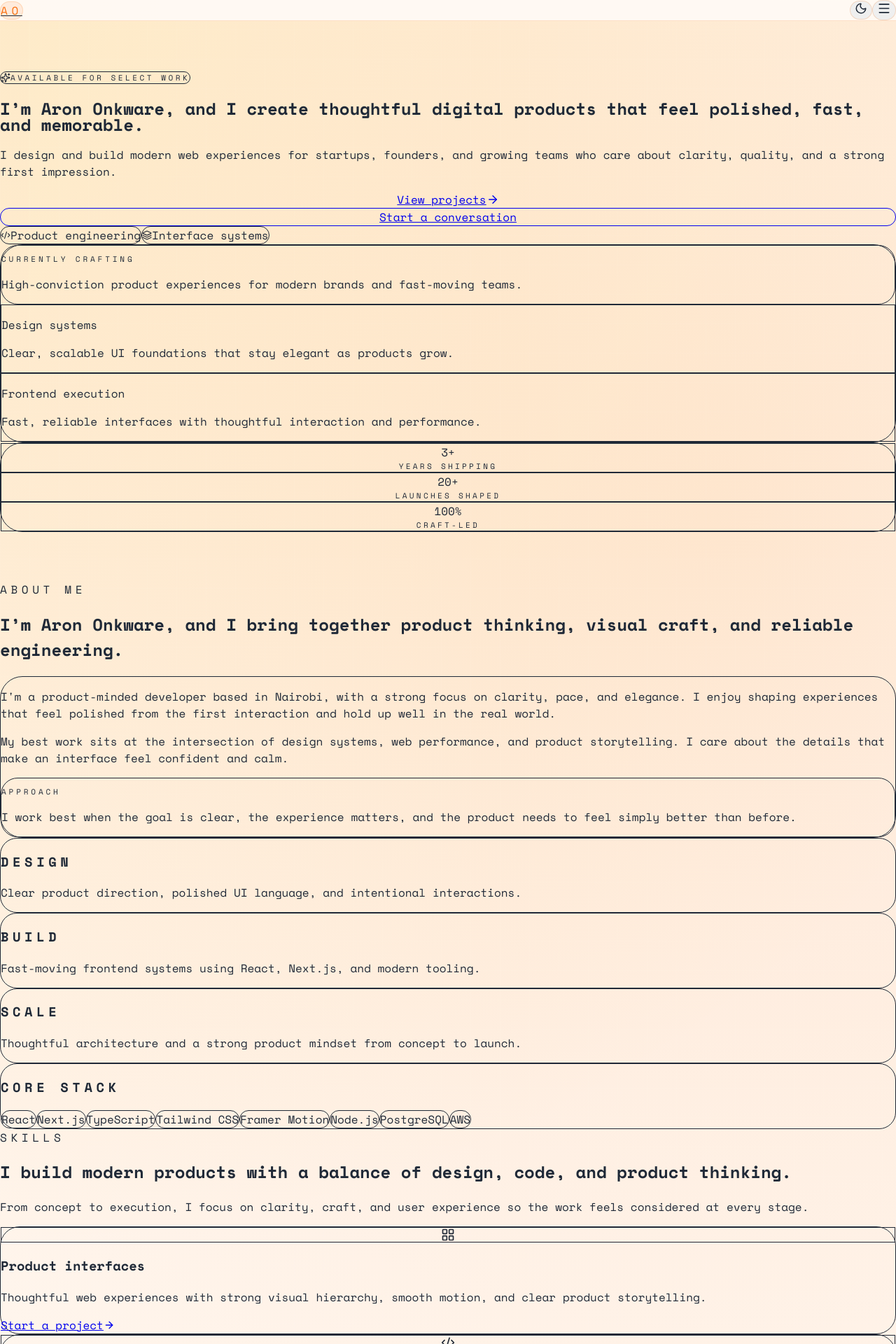
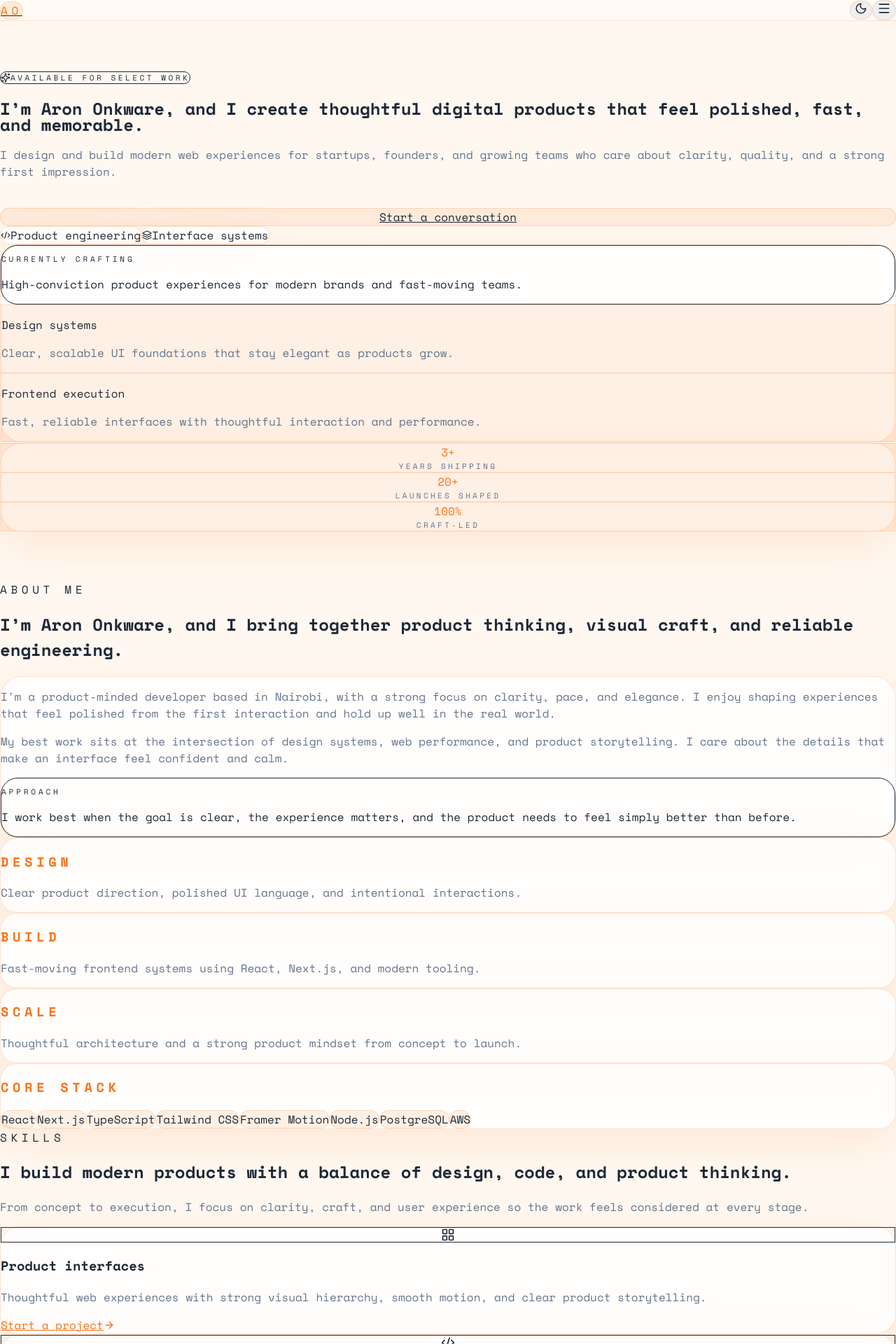
Before and after one commit to draron-dare-045/scopdastechover, a Next.js app: page / in a window 1280 px wide. Shown: the top 1920 px of the page at 70% size. Built offline with nearby package versions, Linux system fonts and the light colour scheme.

Commit message:
clean up

```diff
--- a/app/globals.css
+++ b/app/globals.css
@@ -32,6 +32,34 @@
   --surface-soft: rgba(249, 115, 22, 0.1);
   --muted: #64748b;
   --shadow: 0 20px 60px rgba(249, 115, 22, 0.12);
+}
+
+.surface-card {
+  background-color: var(--surface);
+  border: 1px solid var(--border);
+  box-shadow: var(--shadow);
+  color: var(--foreground);
+}
+
+.surface-card-strong {
+  background-color: var(--surface-strong);
+  border: 1px solid var(--border);
+  box-shadow: var(--shadow);
+  color: var(--foreground);
+}
+
+.surface-muted {
+  color: var(--muted);
+}
+
+.surface-accent {
+  color: var(--accent);
+}
+
+.surface-pill {
+  background-color: var(--surface-soft);
+  border: 1px solid var(--border);
+  color: var(--foreground);
 }
 
 html {
--- a/app/page.tsx
+++ b/app/page.tsx
@@ -10,7 +10,7 @@ import CursorGlow from '@/components/CursorGlow';
 
 export default function Home() {
   return (
-    <main className="relative min-h-screen overflow-hidden bg-slate-950">
+    <main className="relative min-h-screen overflow-hidden" style={{ backgroundColor: 'var(--background)' }}>
       <CursorGlow />
       <div className="pointer-events-none absolute inset-0 -z-10 bg-[radial-gradient(circle_at_top_left,rgba(251,191,36,0.16),transparent_30%),radial-gradient(circle_at_80%_20%,rgba(56,189,248,0.14),transparent_25%),radial-gradient(circle_at_bottom_right,rgba(192,132,252,0.15),transparent_28%)]" />
       <Navigation />
--- a/components/About.tsx
+++ b/components/About.tsx
@@ -28,38 +28,38 @@ const About = () => {
       <div className="mx-auto max-w-7xl">
         <motion.div initial={{ opacity: 0, y: 20 }} animate={inView ? { opacity: 1, y: 0 } : {}} transition={{ duration: 0.6 }} className="mb-10">
           <span className="text-sm font-semibold uppercase tracking-[0.35em] text-amber-300">About Me</span>
-          <h2 className="mt-3 max-w-3xl text-3xl font-semibold leading-tight text-white sm:text-4xl lg:text-5xl">
+          <h2 className="mt-3 max-w-3xl text-3xl font-semibold leading-tight sm:text-4xl lg:text-5xl" style={{ color: 'var(--foreground)' }}>
             I’m Aron Onkware, and I bring together product thinking, visual craft, and reliable engineering.
           </h2>
         </motion.div>
 
         <div className="grid gap-8 lg:grid-cols-[1.06fr_0.94fr]">
-          <motion.div initial={{ opacity: 0, x: -20 }} animate={inView ? { opacity: 1, x: 0 } : {}} transition={{ duration: 0.6, delay: 0.15 }} whileHover={{ y: -4, scale: 1.01 }} className="rounded-[2rem] border border-white/10 bg-slate-900/70 p-8 shadow-2xl shadow-slate-950/20">
-            <p className="text-lg leading-8 text-slate-300">
+          <motion.div initial={{ opacity: 0, x: -20 }} animate={inView ? { opacity: 1, x: 0 } : {}} transition={{ duration: 0.6, delay: 0.15 }} whileHover={{ y: -4, scale: 1.01 }} className="rounded-[2rem] p-8 surface-card" style={{ borderColor: 'var(--border)' }}>
+            <p className="text-lg leading-8 surface-muted">
               I&apos;m a product-minded developer based in Nairobi, with a strong focus on clarity, pace, and elegance. I enjoy shaping experiences that feel polished from the first interaction and hold up well in the real world.
             </p>
-            <p className="mt-5 text-lg leading-8 text-slate-300">
+            <p className="mt-5 text-lg leading-8 surface-muted">
               My best work sits at the intersection of design systems, web performance, and product storytelling. I care about the details that make an interface feel confident and calm.
             </p>
             <div className="mt-8 rounded-[1.5rem] border border-amber-400/20 bg-amber-400/10 p-5">
               <p className="text-[11px] font-semibold uppercase tracking-[0.35em] text-amber-300">Approach</p>
-              <p className="mt-2 text-base text-slate-200">I work best when the goal is clear, the experience matters, and the product needs to feel simply better than before.</p>
+              <p className="mt-2 text-base" style={{ color: 'var(--foreground)' }}>I work best when the goal is clear, the experience matters, and the product needs to feel simply better than before.</p>
             </div>
           </motion.div>
 
           <motion.div initial={{ opacity: 0, x: 20 }} animate={inView ? { opacity: 1, x: 0 } : {}} transition={{ duration: 0.6, delay: 0.25 }} className="space-y-4">
             {focusAreas.map((area, index) => (
-              <motion.div key={index} whileHover={{ y: -3, scale: 1.01 }} className="rounded-[1.5rem] border border-white/10 bg-slate-900/70 p-5">
-                <h3 className="text-sm font-semibold uppercase tracking-[0.3em] text-amber-300">{area.title}</h3>
-                <p className="mt-2 text-sm leading-7 text-slate-300">{area.description}</p>
+              <motion.div key={index} whileHover={{ y: -3, scale: 1.01 }} className="rounded-[1.5rem] p-5 surface-card" style={{ borderColor: 'var(--border)' }}>
+                <h3 className="text-sm font-semibold uppercase tracking-[0.3em] surface-accent">{area.title}</h3>
+                <p className="mt-2 text-sm leading-7 surface-muted">{area.description}</p>
               </motion.div>
             ))}
 
-            <motion.div whileHover={{ y: -3, scale: 1.01 }} className="rounded-[1.5rem] border border-white/10 bg-slate-900/70 p-5">
-              <h3 className="text-sm font-semibold uppercase tracking-[0.3em] text-amber-300">Core stack</h3>
+            <motion.div whileHover={{ y: -3, scale: 1.01 }} className="rounded-[1.5rem] p-5 surface-card" style={{ borderColor: 'var(--border)' }}>
+              <h3 className="text-sm font-semibold uppercase tracking-[0.3em] surface-accent">Core stack</h3>
               <div className="mt-4 flex flex-wrap gap-2">
                 {stack.map((item, index) => (
-                  <motion.span key={index} initial={{ opacity: 0, scale: 0.95 }} animate={inView ? { opacity: 1, scale: 1 } : {}} transition={{ duration: 0.25, delay: 0.03 * index }} whileHover={{ y: -2, scale: 1.03 }} className="rounded-full border border-white/10 bg-white/5 px-3 py-2 text-sm text-slate-200">
+                  <motion.span key={index} initial={{ opacity: 0, scale: 0.95 }} animate={inView ? { opacity: 1, scale: 1 } : {}} transition={{ duration: 0.25, delay: 0.03 * index }} whileHover={{ y: -2, scale: 1.03 }} className="rounded-full border px-3 py-2 text-sm" style={{ borderColor: 'var(--border)', backgroundColor: 'var(--surface-soft)', color: 'var(--foreground)' }}>
                     {item}
                   </motion.span>
                 ))}
--- a/components/Hero.tsx
+++ b/components/Hero.tsx
@@ -74,20 +74,20 @@ const Hero = () => {
               </span>
             </motion.div>
 
-            <motion.h1 variants={itemVariants} className="text-4xl font-semibold leading-[0.95] text-white sm:text-5xl lg:text-7xl">
+            <motion.h1 variants={itemVariants} className="text-4xl font-semibold leading-[0.95] sm:text-5xl lg:text-7xl" style={{ color: 'var(--foreground)' }}>
               I’m Aron Onkware, and I create thoughtful digital products that feel polished, fast, and memorable.
             </motion.h1>
 
-            <motion.p variants={itemVariants} className="max-w-2xl text-lg leading-8 text-slate-300">
+            <motion.p variants={itemVariants} className="max-w-2xl text-lg leading-8 surface-muted">
               I design and build modern web experiences for startups, founders, and growing teams who care about clarity, quality, and a strong first impression.
             </motion.p>
 
             <motion.div variants={itemVariants} className="flex flex-col gap-3 sm:flex-row">
-              <motion.a href="#projects" whileHover={{ scale: 1.02, y: -2 }} whileTap={{ scale: 0.98 }} className="inline-flex items-center justify-center gap-2 rounded-full bg-gradient-to-r from-amber-400 to-orange-500 px-6 py-3 font-semibold text-slate-950 transition-all">
+              <motion.a href="#projects" whileHover={{ scale: 1.02, y: -2 }} whileTap={{ scale: 0.98 }} className="inline-flex items-center justify-center gap-2 rounded-full bg-gradient-to-r from-amber-400 to-orange-500 px-6 py-3 font-semibold transition-all" style={{ color: 'var(--background)' }}>
                 View projects
                 <ArrowRight size={18} />
               </motion.a>
-              <motion.a href="#contact" whileHover={{ scale: 1.02, y: -2 }} whileTap={{ scale: 0.98 }} className="inline-flex items-center justify-center rounded-full border border-white/10 bg-white/5 px-6 py-3 font-semibold text-slate-100 transition-all hover:border-amber-400/40 hover:bg-amber-400/10">
+              <motion.a href="#contact" whileHover={{ scale: 1.02, y: -2 }} whileTap={{ scale: 0.98 }} className="inline-flex items-center justify-center rounded-full border px-6 py-3 font-semibold transition-all hover:border-amber-400/40 hover:bg-amber-400/10" style={{ borderColor: 'var(--border)', backgroundColor: 'var(--surface-soft)', color: 'var(--foreground)' }}>
                 Start a conversation
               </motion.a>
             </motion.div>
@@ -96,7 +96,7 @@ const Hero = () => {
               {highlights.map((item, index) => {
                 const Icon = item.icon
                 return (
-                  <motion.div key={index} whileHover={{ y: -3, scale: 1.02 }} className="flex items-center gap-2 rounded-full border border-white/10 bg-slate-900/70 px-3 py-2 text-sm text-slate-300">
+                  <motion.div key={index} whileHover={{ y: -3, scale: 1.02 }} className="flex items-center gap-2 rounded-full border px-3 py-2 text-sm surface-card" style={{ borderColor: 'var(--border)' }}>
                     <Icon size={14} className="text-amber-300" />
                     {item.label}
                   </motion.div>
@@ -105,32 +105,32 @@ const Hero = () => {
             </motion.div>
           </motion.div>
 
-          <motion.div initial={{ opacity: 0, y: 18 }} animate={{ opacity: 1, y: 0 }} transition={{ duration: 0.7, delay: 0.2 }} whileHover={{ y: -4, scale: 1.01 }} className="rounded-[2rem] border border-white/10 bg-slate-900/70 p-5 shadow-2xl shadow-slate-950/40 backdrop-blur">
+          <motion.div initial={{ opacity: 0, y: 18 }} animate={{ opacity: 1, y: 0 }} transition={{ duration: 0.7, delay: 0.2 }} whileHover={{ y: -4, scale: 1.01 }} className="rounded-[2rem] p-5 backdrop-blur surface-card" style={{ borderColor: 'var(--border)' }}>
             <div className="rounded-[1.5rem] border border-amber-400/20 bg-amber-400/10 p-6">
               <p className="text-[11px] font-semibold uppercase tracking-[0.35em] text-amber-300">Currently crafting</p>
-              <p className="mt-3 text-2xl font-semibold leading-tight text-white">
+              <p className="mt-3 text-2xl font-semibold leading-tight" style={{ color: 'var(--foreground)' }}>
                 High-conviction product experiences for modern brands and fast-moving teams.
               </p>
             </div>
 
             <div className="mt-5 grid gap-3 sm:grid-cols-2">
-              <motion.div whileHover={{ y: -3, scale: 1.02 }} className="rounded-2xl border border-white/10 bg-white/5 p-4">
-                <p className="text-sm font-semibold text-white">Design systems</p>
-                <p className="mt-2 text-sm leading-6 text-slate-400">Clear, scalable UI foundations that stay elegant as products grow.</p>
+              <motion.div whileHover={{ y: -3, scale: 1.02 }} className="rounded-2xl border p-4" style={{ borderColor: 'var(--border)', backgroundColor: 'var(--surface-soft)' }}>
+                <p className="text-sm font-semibold" style={{ color: 'var(--foreground)' }}>Design systems</p>
+                <p className="mt-2 text-sm leading-6 surface-muted">Clear, scalable UI foundations that stay elegant as products grow.</p>
               </motion.div>
-              <motion.div whileHover={{ y: -3, scale: 1.02 }} className="rounded-2xl border border-white/10 bg-white/5 p-4">
-                <p className="text-sm font-semibold text-white">Frontend execution</p>
-                <p className="mt-2 text-sm leading-6 text-slate-400">Fast, reliable interfaces with thoughtful interaction and performance.</p>
+              <motion.div whileHover={{ y: -3, scale: 1.02 }} className="rounded-2xl border p-4" style={{ borderColor: 'var(--border)', backgroundColor: 'var(--surface-soft)' }}>
+                <p className="text-sm font-semibold" style={{ color: 'var(--foreground)' }}>Frontend execution</p>
+                <p className="mt-2 text-sm leading-6 surface-muted">Fast, reliable interfaces with thoughtful interaction and performance.</p>
               </motion.div>
             </div>
           </motion.div>
         </div>
 
-        <motion.div initial={{ opacity: 0, y: 12 }} animate={{ opacity: 1, y: 0 }} transition={{ duration: 0.6, delay: 0.3 }} className="grid gap-4 rounded-[2rem] border border-white/10 bg-slate-900/70 p-4 shadow-xl shadow-slate-950/30 sm:grid-cols-3">
+        <motion.div initial={{ opacity: 0, y: 12 }} animate={{ opacity: 1, y: 0 }} transition={{ duration: 0.6, delay: 0.3 }} className="grid gap-4 rounded-[2rem] p-4 sm:grid-cols-3 surface-card" style={{ borderColor: 'var(--border)' }}>
           {stats.map((stat, index) => (
-            <motion.div key={index} whileHover={{ y: -3, scale: 1.02 }} className="rounded-2xl border border-white/5 bg-white/5 p-4 text-center">
-              <div className="text-2xl font-semibold text-amber-300">{stat.value}</div>
-              <div className="mt-1 text-[11px] uppercase tracking-[0.3em] text-slate-400">{stat.label}</div>
+            <motion.div key={index} whileHover={{ y: -3, scale: 1.02 }} className="rounded-2xl border p-4 text-center" style={{ borderColor: 'var(--border)', backgroundColor: 'var(--surface-soft)' }}>
+              <div className="text-2xl font-semibold surface-accent">{stat.value}</div>
+              <div className="mt-1 text-[11px] uppercase tracking-[0.3em] surface-muted">{stat.label}</div>
             </motion.div>
           ))}
         </motion.div>
--- a/components/Services.tsx
+++ b/components/Services.tsx
@@ -30,10 +30,10 @@ const Services = () => {
       <div className="mx-auto max-w-7xl">
         <motion.div initial={{ opacity: 0, y: 16 }} animate={inView ? { opacity: 1, y: 0 } : {}} transition={{ duration: 0.55 }} className="mb-10 max-w-3xl">
           <span className="text-sm font-semibold uppercase tracking-[0.35em] text-amber-300">Skills</span>
-          <h2 className="mt-3 text-3xl font-semibold leading-tight text-white sm:text-4xl">
+          <h2 className="mt-3 text-3xl font-semibold leading-tight sm:text-4xl" style={{ color: 'var(--foreground)' }}>
             I build modern products with a balance of design, code, and product thinking.
           </h2>
-          <p className="mt-4 text-lg leading-8 text-slate-300">
+          <p className="mt-4 text-lg leading-8 surface-muted">
             From concept to execution, I focus on clarity, craft, and user experience so the work feels considered at every stage.
           </p>
         </motion.div>
@@ -48,14 +48,14 @@ const Services = () => {
                 animate={inView ? { opacity: 1, y: 0 } : {}}
                 transition={{ duration: 0.5, delay: 0.08 * index }}
                 whileHover={{ y: -4, scale: 1.01 }}
-                className="rounded-[1.75rem] border border-white/10 bg-slate-900/70 p-6 shadow-xl shadow-slate-950/20"
+                className="rounded-[1.75rem] p-6 surface-card"
               >
                 <div className="flex h-12 w-12 items-center justify-center rounded-2xl border border-amber-400/20 bg-amber-400/10 text-amber-300">
                   <Icon size={20} />
                 </div>
-                <h3 className="mt-5 text-xl font-semibold text-white">{service.title}</h3>
-                <p className="mt-3 text-sm leading-7 text-slate-300">{service.description}</p>
-                <a href="#contact" className="mt-6 inline-flex items-center gap-2 text-sm font-medium text-amber-300 transition-colors hover:text-amber-200">
+                <h3 className="mt-5 text-xl font-semibold" style={{ color: 'var(--foreground)' }}>{service.title}</h3>
+                <p className="mt-3 text-sm leading-7 surface-muted">{service.description}</p>
+                <a href="#contact" className="mt-6 inline-flex items-center gap-2 text-sm font-medium surface-accent transition-colors hover:text-amber-200">
                   Start a project
                   <ArrowRight size={16} />
                 </a>
```
Also changed, not shown: components/Contact.tsx (+18 -18 lines), components/Experience.tsx (+5 -5 lines), components/Footer.tsx (+11 -10 lines), components/Projects.tsx (+13 -13 lines).
